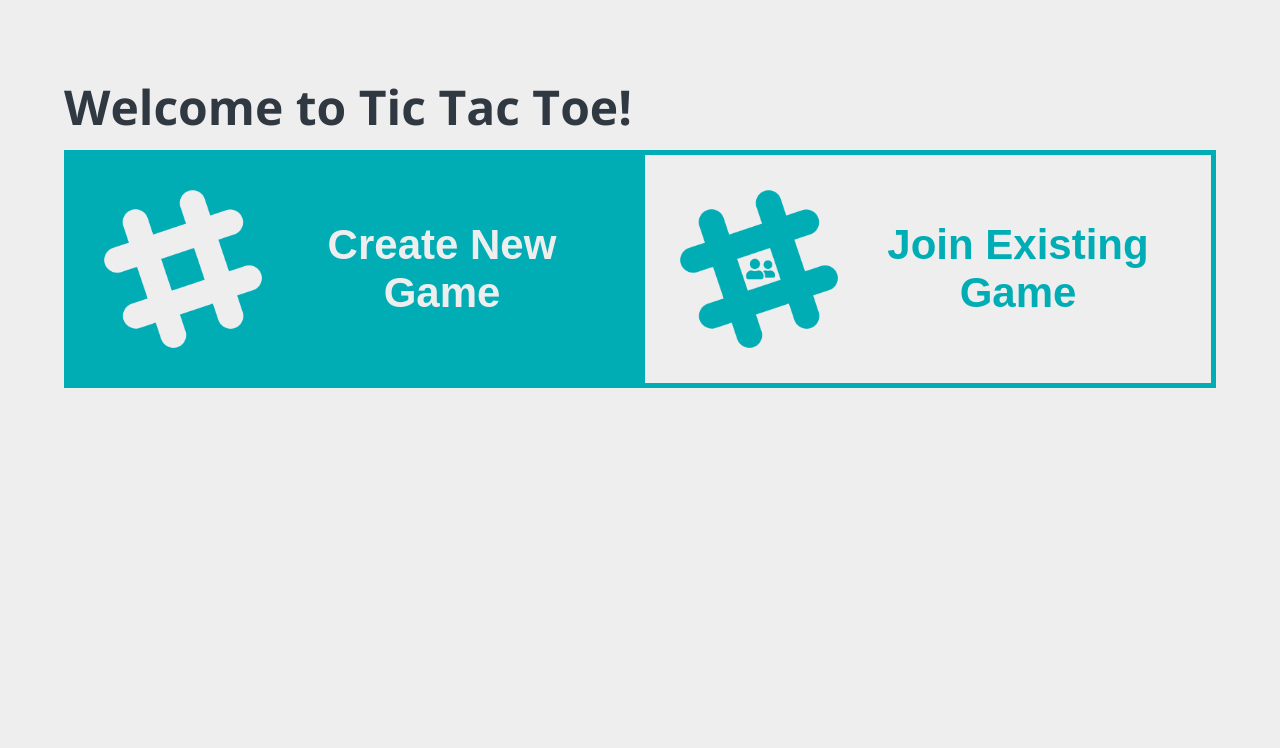
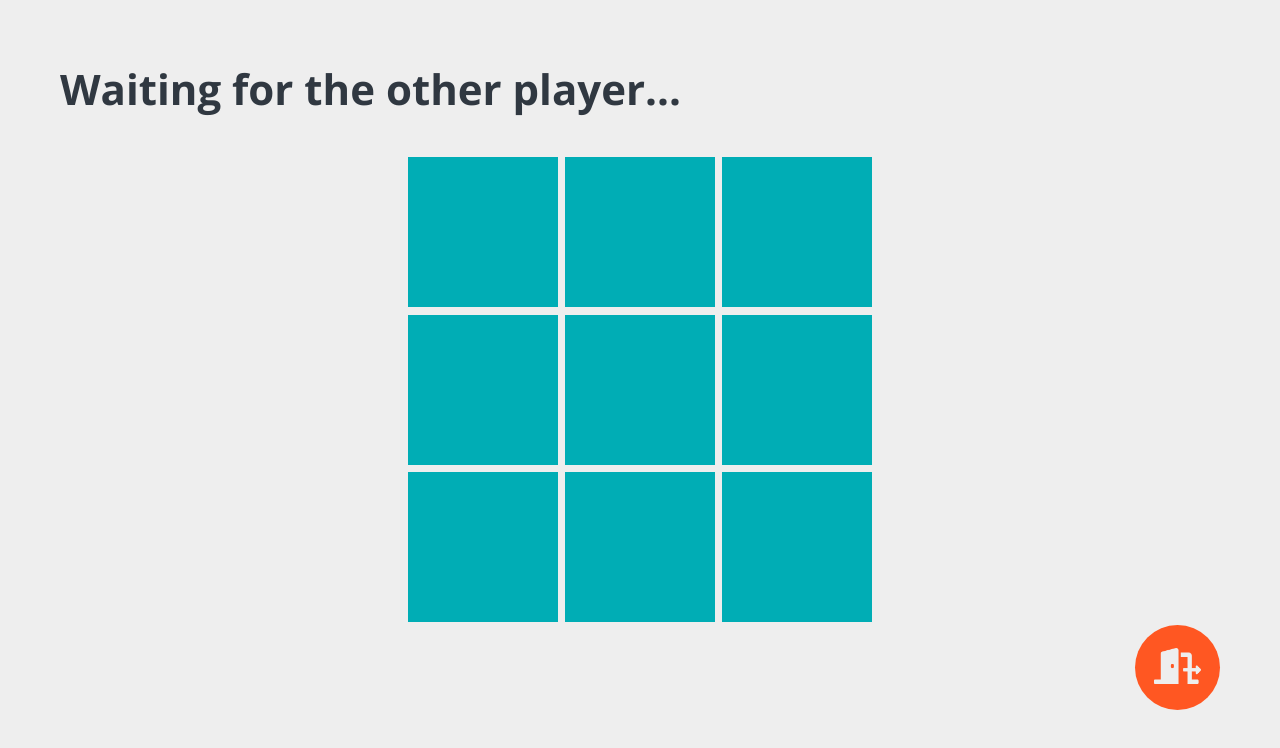
Before and after one commit to jmestxr/tic-tac-toe, a React (Create React App) app: page / in a window 1280 px wide. Both pictures are taken after a click on the button "Create New Game". Shown: the top 748 px of the page. Built offline with nearby package versions, Linux system fonts and the light colour scheme.

Commit message:
Create Game Room
* Basic Tic-Tac-Toe board
* Utils for calculating game status (i.e. win/draw)

```diff
--- a/src/App.css
+++ b/src/App.css
@@ -4,9 +4,9 @@
 }
 
 .app {
-  height: 100vh;
+  min-height: 100vh;
   width: 100vw;
-  padding: 5%;
+  padding: 2rem 5rem;
   background-color: var(--grey);
 }
 
--- a/src/App.tsx
+++ b/src/App.tsx
@@ -1,10 +1,23 @@
+import { useState } from "react";
 import "./App.css";
 import { Dashboard } from "./components/dashboard/Dashboard";
+import { Game } from "./components/game/Game";
+import { AppPageType } from "./components/game/utils/enums";
 
-function App() {
+const App = () => {
+  const [page, setPage] = useState<AppPageType>("DASHBOARD");
+
+  const navigateTo = (newPage: AppPageType) => {
+    setPage(newPage);
+  };
+
   return (
     <div className="app">
-      <Dashboard />
+      {page === "DASHBOARD" ? (
+        <Dashboard navigateTo={navigateTo} />
+      ) : page === "GAME" ? (
+        <Game navigateTo={navigateTo} />
+      ) : null}
     </div>
   );
 }
--- a/src/components/dashboard/Dashboard.tsx
+++ b/src/components/dashboard/Dashboard.tsx
@@ -1,29 +1,48 @@
+import { AppPageType } from "../game/utils/enums";
 import "./dashboard.css";
 
-export const Dashboard = () => {
+interface DashboardProps {
+  navigateTo: (appPage: AppPageType) => void;
+}
+
+export const Dashboard = ({ navigateTo }: DashboardProps) => {
   return (
-    <div>
-         <h1 className="h1">Welcome to Tic Tac Toe!</h1>
+    <div role="dialog" aria-label="Dashboard">
+      <header>
+        <h1 className="h1">Welcome to Tic Tac Toe</h1>
+      </header>
 
-
-      <div role="heading" aria-label="dashboard-buttons" className="game-container">
-        <button aria-label="create-new-game" className="new-game-button game-button">
+      <nav id="dashboard-navigation" aria-label="dashboard-buttons">
+        <button
+          onClick={() => navigateTo("GAME")}
+          aria-label="Create New Game"
+          className="new-game-button game-button"
+        >
           <img
+            aria-hidden="true"
             className="game-icon"
             src={require("../../assets/new-game-icon.png")}
             alt="New Game Icon"
           />
-          <h2 aria-hidden="true" className="h2">Create New Game</h2>
+          <h2 aria-hidden="true" className="h2">
+            Create New Game
+          </h2>
         </button>
-        <button aria-label="join-existing-game" className="join-game-button game-button">
+        <button
+          aria-label="Join Existing Game"
+          className="join-game-button game-button"
+        >
           <img
+            aria-hidden="true"
             className="game-icon"
             src={require("../../assets/join-game-icon.png")}
             alt="Join Game Icon"
           />
-          <h2 aria-hidden="true" className="h2">Join Existing Game</h2>
+          <h2 aria-hidden="true" className="h2">
+            Join Existing Game
+          </h2>
         </button>
-      </div>
+      </nav>
     </div>
   );
 };
--- a/src/components/dashboard/dashboard.css
+++ b/src/components/dashboard/dashboard.css
@@ -1,4 +1,4 @@
-.game-container {
+#dashboard-navigation {
   display: flex;
   flex-direction: row;
 }
@@ -30,7 +30,7 @@
 }
 
 @media screen and (max-width: 992px) {
-  .game-container {
+  #dashboard-navigation {
     flex-direction: column;
   }
   .game-button {
--- /dev/null
+++ b/src/components/game/Board.tsx
@@ -0,0 +1,71 @@
+import { BoardStateType, SquareStateType } from "./utils/enums";
+import "./board.css";
+import { getSquareAnnouncement } from "./utils/utils";
+
+
+interface BoardProps {
+  boardState: BoardStateType;
+  updateBoardState: Function;
+}
+
+export const Board = ({ boardState, updateBoardState }: BoardProps) => {
+  return (
+    <div role="region" aria-label="Tic-Tac-Toe Board" className="board">
+      {boardState.map((row, i) => {
+        return (
+          <div className="board-row">
+            {row.map((squareState: SquareStateType, j) => {
+              return (
+                <Square
+                  currPlayer="X"
+                  squareState={squareState}
+                  position={[i, j]}
+                  updateBoardState={updateBoardState}
+                />
+              );
+            })}
+          </div>
+        );
+      })}
+    </div>
+  );
+};
+
+
+interface SquareProps {
+  currPlayer: string /* The current player making the move. */;
+  squareState: SquareStateType;
+  position: number[];
+  updateBoardState: Function;
+}
+
+const Square = ({
+  currPlayer,
+  squareState,
+  position,
+  updateBoardState,
+}: SquareProps) => {
+  const isEmpty = () => {
+    return squareState === "";
+  };
+
+  const handleOnClick = () => {
+    if (isEmpty()) {
+      updateBoardState(currPlayer, position);
+    }
+  };
+
+  return (
+    <button
+      onClick={handleOnClick}
+      disabled={!isEmpty()}
+      aria-hidden={!isEmpty()}
+      aria-label={getSquareAnnouncement(position)}
+      className="square"
+    >
+      <h1 aria-hidden="true" className="square-label h1">
+        {squareState}
+      </h1>
+    </button>
+  );
+};
--- /dev/null
+++ b/src/components/game/Game.tsx
@@ -0,0 +1,129 @@
+import { useEffect, useState } from "react";
+import { AppPageType, BoardStateType, PlayerType, SquareStateType } from "./utils/enums";
+import { Board } from "./Board";
+import { getEmptyBoardState } from "./utils/utils";
+
+import "./game.css";
+
+interface GameProps {
+  navigateTo: (appPage: AppPageType) => void;
+}
+
+export const Game = ({navigateTo}: GameProps) => {
+  const [boardState, setBoardState] = useState<BoardStateType>(
+    getEmptyBoardState()
+  );
+
+  useEffect(() => {
+    getBoardState();
+  }, []);
+
+  const getBoardState = () => {
+    /* Get and set most updated board state from database */
+  };
+
+  const updateBoardState = (currPlayer: PlayerType, position: number[]) => {
+    const [x, y] = position;
+
+    setBoardState((prevState) => {
+      const newState = prevState.slice();
+      newState[x][y] = currPlayer;
+      return newState;
+    });
+  };
+
+  const getGameState = () => {
+    const winner = getWinner(boardState);
+    if (winner) {
+      return `Player ${winner} wins!`;
+    } else if (hasNoMoreMoves(boardState)) {
+      return `Draw!`;
+    } else {
+      return "Waiting for the other player...";
+    }
+  };
+
+  return (
+    <div role="dialog" aria-label="Game Room">
+      <h2 className="h2">
+        {getGameState()}
+      </h2>
+      <Board boardState={boardState} updateBoardState={updateBoardState} />
+      <button aria-label="Quit Game" onClick={() => navigateTo("DASHBOARD")} className="quit-game-button">
+        <p aria-hidden="true" className="p1 quit-game-button-label">Quit Game</p>
+        <img
+          aria-hidden="true"
+          src={require("../../assets/quit-game-icon.png")}
+          className="quit-game-icon"
+        />
+      </button>
+    </div>
+  );
+};
+
+const getWinner = (boardState: BoardStateType): SquareStateType => {
+  const winningStates = [
+    [
+      [0, 0],
+      [0, 1],
+      [0, 2],
+    ],
+    [
+      [1, 0],
+      [1, 1],
+      [1, 2],
+    ],
+    [
+      [2, 0],
+      [2, 1],
+      [2, 2],
+    ],
+    [
+      [0, 0],
+      [1, 0],
+      [2, 0],
+    ],
+    [
+      [0, 1],
+      [1, 1],
+      [2, 1],
+    ],
+    [
+      [0, 2],
+      [1, 2],
+      [2, 2],
+    ],
+    [
+      [0, 0],
+      [1, 1],
+      [2, 2],
+    ],
+    [
+      [0, 2],
+      [1, 1],
+      [2, 0],
+    ],
+  ];
+
+  for (let i = 0; i < winningStates.length; i++) {
+    const [[ai, aj], [bi, bj], [ci, cj]] = winningStates[i];
+    if (
+      boardState[ai][aj] &&
+      boardState[ai][aj] === boardState[bi][bj] &&
+      boardState[ai][aj] === boardState[ci][cj]
+    ) {
+      return boardState[ai][aj];
+    }
+  }
+  return "";
+};
+
+const hasNoMoreMoves = (boardState: BoardStateType) => {
+  for (let i = 0; i < 3; i++) {
+    for (let j = 0; j < 3; j++) {
+      const squareState = boardState[i][j];
+      if (squareState === "") return false;
+    }
+  }
+  return true;
+};
--- /dev/null
+++ b/src/components/game/board.css
@@ -0,0 +1,31 @@
+.board {
+    display: flex;
+    flex-direction: column;
+    align-items: center;
+}
+
+.board-row {
+    display: flex;
+    flex-direction: row;
+}
+
+.square {
+    height: 150px;
+    width: 150px;
+    display: flex;
+    align-items: center;
+    justify-content: center;
+    margin: 0.3rem;
+    background-color: var(--teal);
+    border: 5px solid var(--teal);
+    cursor: pointer;
+}
+.square:hover {
+    opacity: 0.8;
+}
+
+.square-label {
+    color: var(--grey);
+    font-size: 6rem;
+    font-weight: var(--medium);
+}
--- /dev/null
+++ b/src/components/game/game.css
@@ -0,0 +1,41 @@
+.quit-game-button {
+    position: sticky;
+    bottom: 5%;
+    left: 100%;
+    border: none;
+    height: 85px;
+    width: 85px;
+    border-radius: 50%;
+    background-color: var(--orange);
+    cursor: pointer;
+}
+.quit-game-button:hover {
+    opacity: 0.8
+}
+.quit-game-button:hover .quit-game-icon,
+.quit-game-button:focus .quit-game-icon {
+    visibility: hidden;
+}
+.quit-game-button:hover .quit-game-button-label,
+.quit-game-button:focus .quit-game-button-label {
+    visibility: visible;
+}
+
+.quit-game-icon {
+    height: 3rem;
+    width: auto;
+}
+
+.quit-game-button-label {
+    position: absolute;
+    bottom: 5%;
+    visibility: hidden;
+    color: var(--grey);
+    font-weight: var(--bold);
+}
+
+@media screen and (max-width: 992px) {
+    .quit-game-button {
+        margin-top: 2rem;
+    }
+  }
--- /dev/null
+++ b/src/components/game/utils/enums.ts
@@ -0,0 +1,23 @@
+enum AppPage {
+  DASHBOARD,
+  GAME
+}
+
+export enum Player {
+  "X",
+  "O",
+}
+
+export enum SquareState {
+  "X",
+  "O",
+  "",
+}
+
+export type AppPageType = keyof typeof AppPage;
+
+export type PlayerType = keyof typeof Player;
+
+export type SquareStateType = keyof typeof SquareState;
+
+export type BoardStateType = (keyof typeof SquareState)[][];
--- /dev/null
+++ b/src/components/game/utils/utils.ts
@@ -0,0 +1,20 @@
+import { BoardStateType } from "./enums";
+
+export const getSquareAnnouncement = (position: number[]) => {
+  const [x, y] = position;
+
+  return `Make move on ${POSITIONS[x][y]} square.`;
+};
+const POSITIONS = [
+  ["top left", "top center", "top right"],
+  ["center left", "center", "center right"],
+  ["bottom left", "bottom center", "bottom right"],
+];
+
+export const getEmptyBoardState = (): BoardStateType => {
+  return [
+    ["", "", ""],
+    ["", "", ""],
+    ["", "", ""],
+  ];
+};
--- a/src/index.css
+++ b/src/index.css
@@ -1,11 +1,11 @@
-@import url('https://fonts.googleapis.com/css2?family=Open+Sans:wght@400;500;600;700;800&display=swap');
+@import url("https://fonts.googleapis.com/css2?family=Open+Sans:wght@400;500;600;700;800&display=swap");
 
 :root {
   /* ========================== COLOR THEME ========================== */
   --black: #303841;
-  --grey: #EEEEEE;
-  --orange: #FF5722;
-  --teal: #00ADB5;
+  --grey: #eeeeee;
+  --orange: #ff5722;
+  --teal: #00adb5;
 
   /* ========================== TYPOGRAPHY ========================== */
   --default-font-size: 12px;
@@ -32,9 +32,9 @@ body {
   line-height: var(--line-height);
 }
 
-
 .h1,
 .h2 {
+  line-height: 5rem;
   font-weight: var(--bold);
 }
 
@@ -45,3 +45,7 @@ body {
 .h2 {
   font-size: 3.5rem;
 }
+
+.p1 {
+  font-size: 1.5rem;
+}
```
Also changed, not shown: src/assets/quit-game-icon.png (added).
